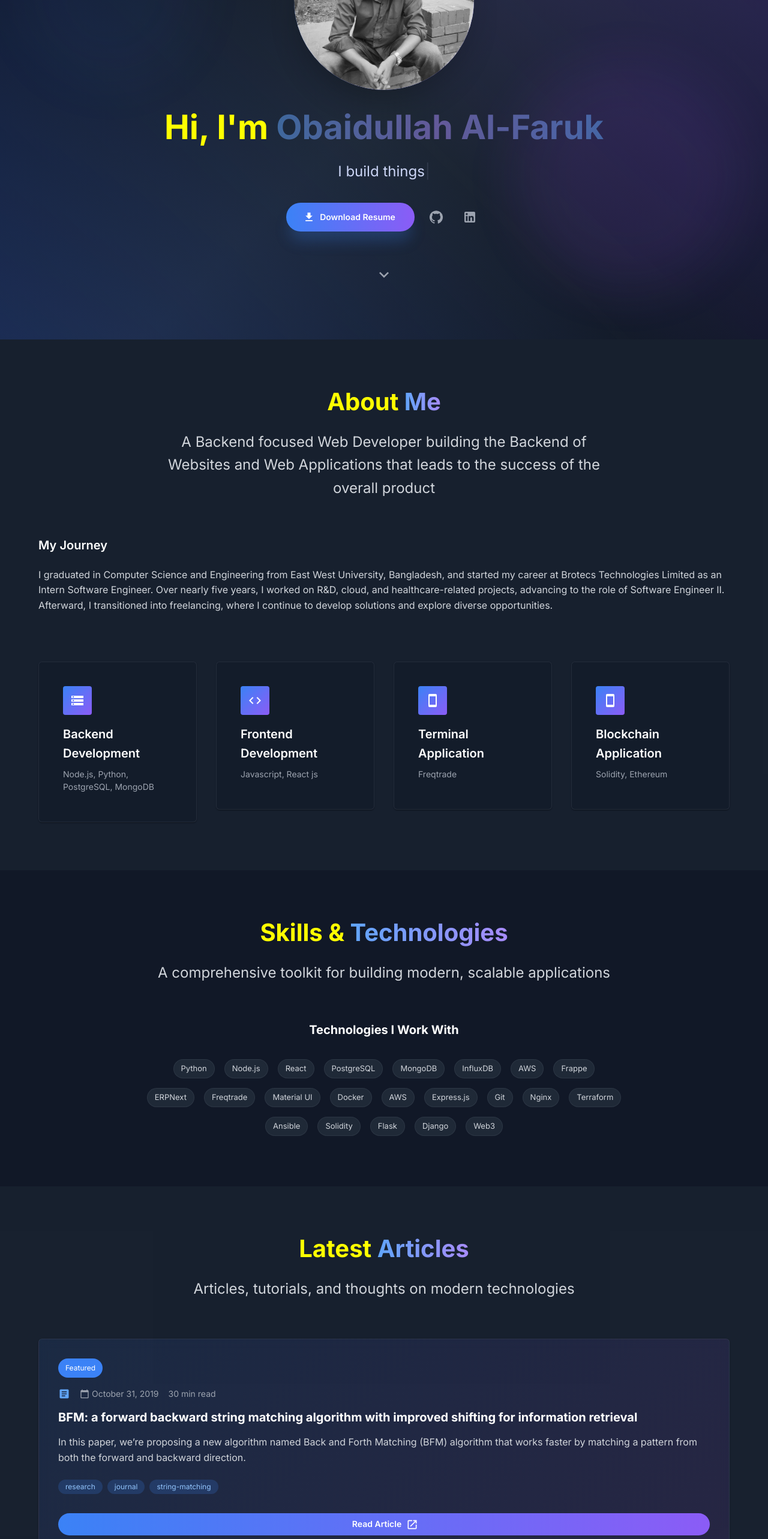
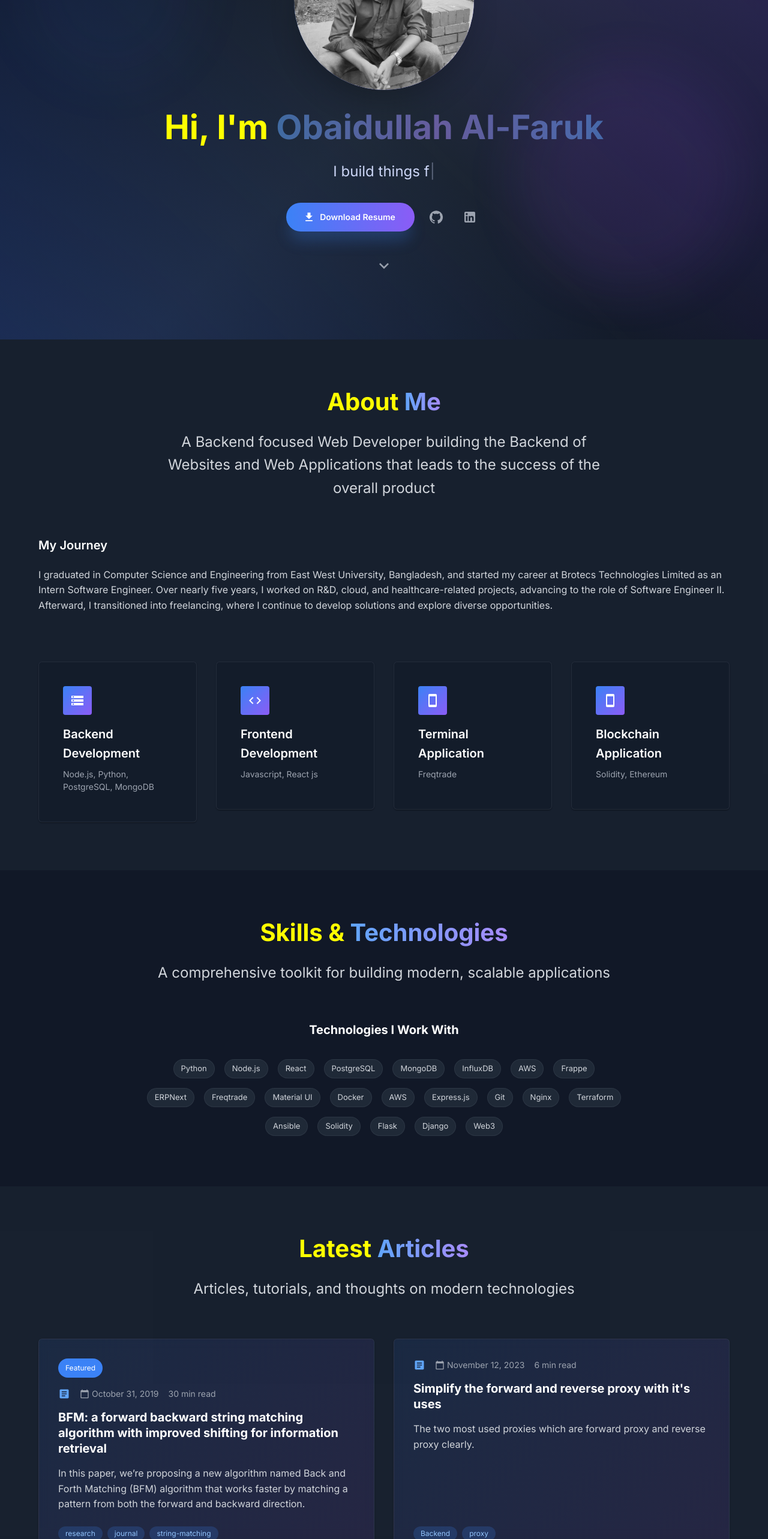
Before and after one commit to obaidullah-faruk/portfolio, a React (Vite) app: page / in a window 1280 px wide. Shown: the part 234-2800 px from the top of the page at 60% size. Built offline with nearby package versions, Linux system fonts and the light colour scheme.

Commit message:
Content resized

```diff
--- a/src/components/Articles.tsx
+++ b/src/components/Articles.tsx
@@ -112,8 +112,8 @@ const Articles = () => {
 
           <Grid container spacing={4}>
             {articles.map((article) => (
-              <Grid item xs={12} md={6} lg={article.featured ? 12 : 4} key={article.id}>
-                <Card sx={article.featured ? featuredCardStyles : articleCardStyles}>
+              <Grid item size={{xs:12, md:12, lg:6}} key={article.id}>
+                <Card sx={featuredCardStyles}>
                   <CardContent sx={{ p: 4, flex: 1, display: 'flex', flexDirection: 'column' }}>
                     {article.featured && (
                       <Chip
--- a/src/components/Hero.tsx
+++ b/src/components/Hero.tsx
@@ -111,7 +111,7 @@ const Hero = () => {
       <Box sx={backgroundElement2} />
 
       <Container maxWidth="lg" sx={{ position: 'relative', zIndex: 10, textAlign: 'center' }}>
-        <Box sx={{ maxWidth: '4xl', mx: 'auto' }}>
+        <Box sx={{  mx: 'auto' }}>
           <Avatar sx={profileImageStyles} src='/profile.jpg'>O</Avatar>
 
           <Typography variant="h1" sx={{ mb: 3, lineHeight: 1.1 }}>
--- a/src/components/Projects.tsx
+++ b/src/components/Projects.tsx
@@ -117,13 +117,13 @@ const Projects = () => {
                 lineHeight: 1.6
               }}
             >
-              A showcase of my recent work and creative solutions
+              A showcase of my work
             </Typography>
           </Box>
 
           <Grid container spacing={4}>
             {projects.map((project) => (
-              <Grid item xs={12} md={6} lg={4} key={project.id}>
+              <Grid item size={{xs:12, md:6, lg:6}} key={project.id}>
                 <Card
                   sx={projectCardStyles}
                   onClick={() => setSelectedProject(project)}
@@ -207,13 +207,13 @@ const Projects = () => {
                       >
                         <GitHub sx={{ fontSize: 18 }} />
                       </IconButton>
-                      <IconButton
+                      {/* <IconButton
                         href={project.live}
                         sx={iconButtonStyles}
                         onClick={(e) => e.stopPropagation()}
                       >
                         <Launch sx={{ fontSize: 18 }} />
-                      </IconButton>
+                      </IconButton> */}
                     </Box>
                   </CardContent>
                 </Card>
```
